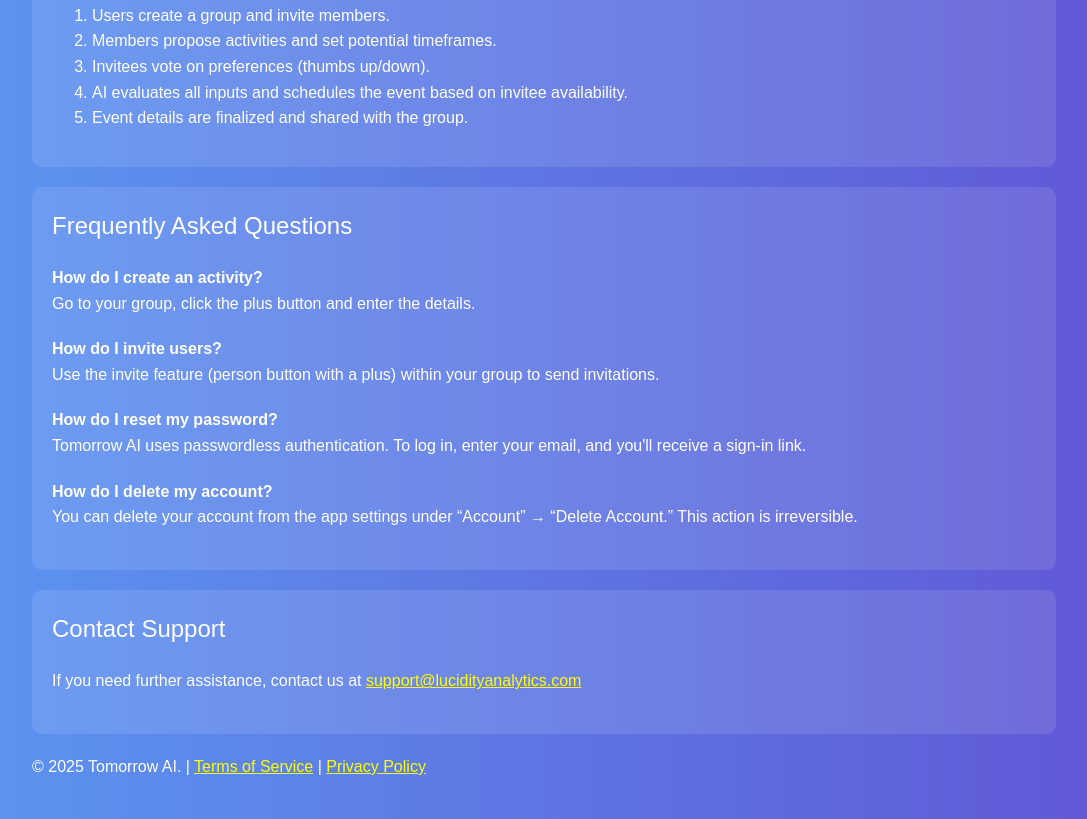
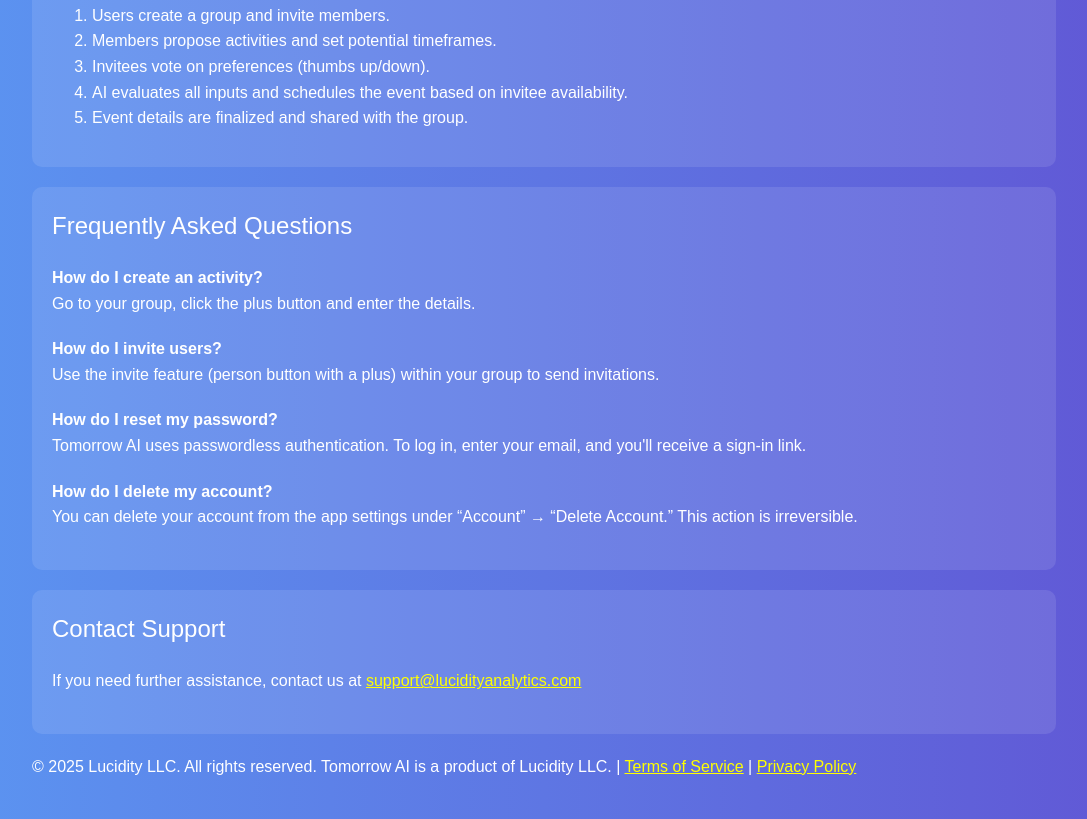
Before and after one commit to lucidityanalytics/webpage, a plain HTML site: page support.html in a window 1280 px wide. Shown: the part 402-1221 px from the top of the page, without its empty margins (96-1183 px from the left). Drawn offline with nearby package versions, Linux system fonts and the light colour scheme; files that its build step writes are made by us from their sources.

Commit message:
Update support.html

```diff
--- a/support.html
+++ b/support.html
@@ -73,7 +73,7 @@
             <p>&copy; 2025 Tomorrow AI. <a href="privacy.html">Privacy Policy</a>
         </div> -->
         <footer>
-        <p>&copy; 2025 Tomorrow AI. | <a href="tos.html">Terms of Service</a> | <a href="privacy.html">Privacy Policy</a></p>
+        <p>&copy; 2025 Lucidity LLC. All rights reserved. Tomorrow AI is a product of Lucidity LLC. | <a href="tos.html">Terms of Service</a> | <a href="privacy.html">Privacy Policy</a></p>
         </footer>
     </div>
 </body>
```
